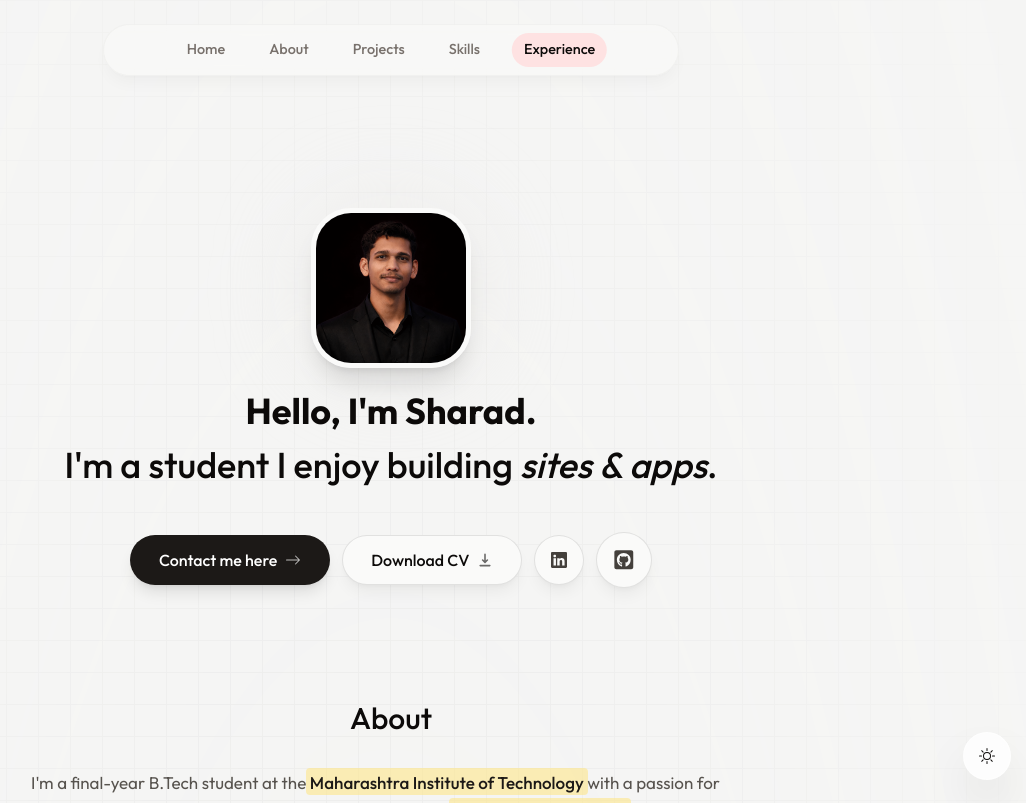
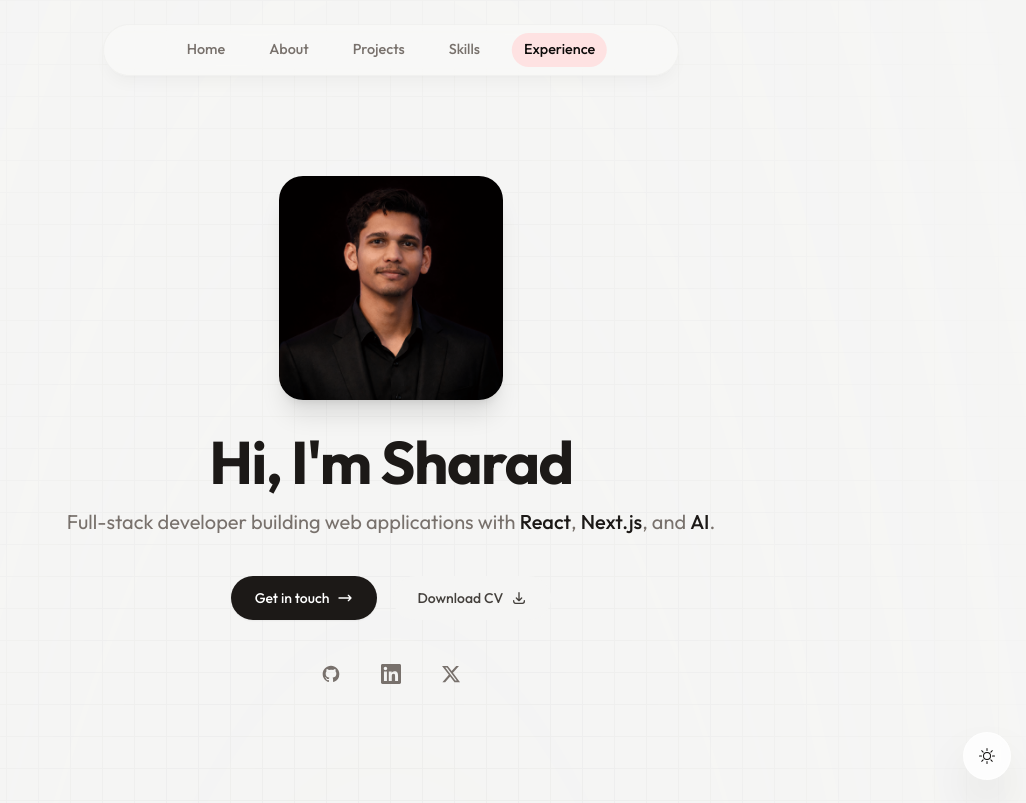
Before and after one commit to code-sharad/portfolio, a Next.js app: page / in a window 1280 px wide. Shown: the top 803 px of the page, without its empty margins (249-1275 px from the left). Built offline with nearby package versions, Linux system fonts and the light colour scheme.

Commit message:
feat: Update components to Attio design system
- Redesign Intro with larger avatar, cleaner typography
- Redesign Footer with social icons and brand section
- Add header animation delay
- Various style refinements

```diff
--- a/app/components/header.tsx
+++ b/app/components/header.tsx
@@ -16,7 +16,7 @@ function Header() {
         className="fixed top-0 left-1/2 h-[4.5rem] w-full rounded-none border border-stone-200/40 bg-stone-50/60 shadow-lg shadow-black/[0.03] backdrop-blur-[0.5rem] sm:top-6 sm:h-[3.25rem] sm:w-[36rem] sm:rounded-full dark:bg-stone-900/80 dark:border-white/10 dark:shadow-black/[0.1]"
         initial={{ y: -100, x: "-50%", opacity: 0 }}
         animate={{ y: 0, x: "-50%", opacity: 1 }}
-        transition={{delay:1}}
+        transition={{ delay: 1 }}
       ></motion.div>
 
       <nav className="flex fixed top-[0.15rem] left-1/2 h-12 -translate-x-1/2 py-2 sm:top-[1.7rem] sm:h-[initial] sm:py-0">
@@ -29,6 +29,7 @@ function Header() {
               key={link.hash}
               initial={{ y: -100, opacity: 0 }}
               animate={{ y: 0, opacity: 1 }}
+              transition={{ delay: 1 }}
             >
               <Link
                 onClick={() => {
--- a/app/components/intro.tsx
+++ b/app/components/intro.tsx
@@ -1,159 +1,129 @@
 "use client";
 import Image from "next/image";
-import React, { useEffect } from "react";
+import React from "react";
 import { motion } from "framer-motion";
 import Link from "next/link";
-import { BsArrowRight, BsLinkedin } from "react-icons/bs";
-import { HiDownload } from "react-icons/hi";
-import { LuLinkedin } from "react-icons/lu";
-import { FaGithub, FaGithubSquare } from "react-icons/fa";
-import { useInView } from "react-intersection-observer";
-
-import { useActiveSectionContext } from "@/context/active-session-context";
 import useSectionInView from "@/lib/hooks";
-
-import MagneticButton from "./magnetic-button";
 
 function Intro() {
   const { ref } = useSectionInView("Home", 0.5);
-
-  const contactButton = () => {
-    const recipientEmail = "codesharad@gmail.com";
-    const gmailAppUrl = `googlegmail://co?to=${recipientEmail}`;
-    window.location.href = gmailAppUrl;
-
-    // Fallback for desktop or if the Gmail app link doesn't work
-    window.setTimeout(() => {
-      const gmailWebUrl = `https://mail.google.com/mail/?view=cm&fs=1&to=${recipientEmail}`;
-      window.location.href = gmailWebUrl;
-    }, 100);
-  };
-
-  const animation = {
-    initial: { y: "100%" },
-    enter: (i: number) => ({
-      y: "0",
-      transition: {
-        duration: 0.75,
-        ease: [0.33, 1, 0.68, 1],
-        delay: 0.075 * i,
-      },
-    }),
-  };
 
   return (
     <section
       ref={ref}
       id="home"
-      className=" my-28 max-w-[50rem] text-center sm:mb-0 scroll-mt-[100rem]"
+      className="min-h-[85vh] flex flex-col items-center justify-center px-6 scroll-mt-[100rem]"
     >
-      <div className="flex items-center justify-center ">
-        <div className="relative">
+      {/* Profile Image */}
       <motion.div
-            initial={{ opacity: 0, scale: 0 }}
+        initial={{ opacity: 0, scale: 0.9 }}
         animate={{ opacity: 1, scale: 1 }}
-            transition={{
-              type: "tween",
-              duration: 0.2,
-            }}
+        transition={{ duration: 0.5, ease: "easeOut" }}
+        className="mb-8"
       >
         <div className="relative">
-              <div className="z-10 relative">
           <Image
             src="/sharad.png"
-                  alt="Sharad portrait"
-                  width="192"
-                  height="192"
-                  quality="95"
+            alt="Sharad"
+            width="224"
+            height="224"
+            quality="100"
             priority={true}
-                  className="h-24 w-24 rounded-[1.5rem] object-cover border-[0.35rem] border-stone-50 shadow-xl shadow-black/10 sm:h-[10rem] sm:w-[10rem] sm:rounded-[2.5rem] dark:border-stone-900/50 dark:shadow-black/40"
+            className="h-36 w-36 sm:h-48 sm:w-48 md:h-56 md:w-56 rounded-3xl object-cover border-1 border-white dark:border-stone-800 shadow-xl"
           />
-              </div>
-              {/* Decorative background blur for depth */}
-              <div className="absolute inset-0 -z-10 bg-stone-200/50 blur-2xl rounded-full dark:bg-stone-800/50 transform scale-110"></div>
+
         </div>
       </motion.div>
-          <motion.span
-            className="absolute bottom-2 right-2 text-3xl  md:text-4xl"
-            initial={{ opacity: 0, scale: 0 }}
-            animate={{ opacity: 1, scale: 1 }}
-            transition={{
-              // type: "spring",
-              stiffness: 125,
-              delay: 0.1,
-              duration: 0.7,
-            }}
-          ></motion.span>
-        </div>
-      </div>
 
-      <div className="mb-10 mt-4 px-4 text-2xl font-medium !leading-[1.5] sm:text-4xl overflow-hidden">
+      {/* Heading */}
       <motion.div
-          variants={animation}
-          initial="initial"
-          animate="enter"
-          custom={0}
+        initial={{ opacity: 0, y: 20 }}
+        animate={{ opacity: 1, y: 0 }}
+        transition={{ duration: 0.5, delay: 0.1 }}
+        className="text-center max-w-2xl"
       >
-          <span className="font-bold">Hello, I'm <span className="text-gradient">Sharad.</span></span>
+        <h1 className="text-4xl sm:text-5xl md:text-6xl font-bold tracking-tight text-stone-900 dark:text-stone-100 leading-[1.1]">
+          Hi, I'm Sharad
+        </h1>
+        <p className="mt-4 text-lg sm:text-xl text-stone-500 dark:text-stone-400 leading-relaxed">
+          Full-stack developer building web applications with{" "}
+          <span className="text-stone-900 dark:text-stone-100 font-medium">React</span>,{" "}
+          <span className="text-stone-900 dark:text-stone-100 font-medium">Next.js</span>, and{" "}
+          <span className="text-stone-900 dark:text-stone-100 font-medium">AI</span>.
+        </p>
       </motion.div>
+
+      {/* CTA Buttons */}
       <motion.div
-          variants={animation}
-          initial="initial"
-          animate="enter"
-          custom={1}
+        initial={{ opacity: 0, y: 20 }}
+        animate={{ opacity: 1, y: 0 }}
+        transition={{ duration: 0.5, delay: 0.2 }}
+        className="mt-10 flex flex-wrap items-center justify-center gap-4"
       >
-          I'm a student <span className="font-bold"></span> I enjoy building{" "}
-          <span className="italic">sites & apps</span>.
-        </motion.div>
-      </div>
+        {/* Primary CTA */}
+        <a
+          href="mailto:codesharad@gmail.com"
+          className="inline-flex items-center gap-2 px-6 py-3 text-sm font-medium text-white bg-stone-900 dark:bg-stone-100 dark:text-stone-900 rounded-full hover:bg-stone-800 dark:hover:bg-white transition-colors shadow-sm"
+        >
+          Get in touch
+          <svg className="w-4 h-4" fill="none" viewBox="0 0 24 24" stroke="currentColor">
+            <path strokeLinecap="round" strokeLinejoin="round" strokeWidth={2} d="M17 8l4 4m0 0l-4 4m4-4H3" />
+          </svg>
+        </a>
 
-      <motion.div
-        className="flex flex-col sm:flex-row items-center justify-center gap-3 px-4 font-medium"
-        initial={{ opacity: 0, y: 100 }}
-        animate={{ opacity: 1, y: 0 }}
-        transition={{
-          delay: 0.1,
-        }}
-      >
-        <MagneticButton>
-          <a href="mailto:codesharad@gmail.com">
-            <span className="bg-stone-900 text-white px-7 py-3 flex gap-2 items-center justify-center rounded-full outline-none hover:bg-stone-950 transition group shadow-lg shadow-black/[0.1] dark:bg-stone-800 dark:text-white/90 dark:border-white/10 border border-transparent">
-              <button type="submit">Contact me here </button>
-              <BsArrowRight className="opacity-70 group-hover:translate-x-1 transition " />
-            </span>
-          </a>
-        </MagneticButton>
-
-        <MagneticButton>
+        {/* Secondary CTA */}
         <a
           href="/Sharad_Bhadait.pdf"
-            download={"Sharad_Bhadait"}
-            className="group bg-stone-50 px-7 py-3 flex items-center gap-2 rounded-full outline-none transition cursor-pointer borderBlack dark:bg-white/10 shadow-lg shadow-black/[0.05]"
+          download="Sharad_Bhadait"
+          className="inline-flex items-center gap-2 px-6 py-3 text-sm font-medium text-stone-700 dark:text-stone-300 bg-stone-100 dark:bg-stone-800 rounded-full hover:bg-stone-200 dark:hover:bg-stone-700 transition-colors"
         >
           Download CV
-            <HiDownload className="opacity-60 group-hover:translate-y-1 transition" />
+          <svg className="w-4 h-4" fill="none" viewBox="0 0 24 24" stroke="currentColor">
+            <path strokeLinecap="round" strokeLinejoin="round" strokeWidth={2} d="M4 16v1a3 3 0 003 3h10a3 3 0 003-3v-1m-4-4l-4 4m0 0l-4-4m4 4V4" />
+          </svg>
         </a>
-        </MagneticButton>
+      </motion.div>
 
-        <MagneticButton>
-          <a
-            href="https://www.linkedin.com/in/sharad-bhadait-378753251/"
-            target="_blank"
-            className="bg-stone-50 p-4 text-stone-700 hover:text-stone-950 flex items-center gap-2 rounded-full transition cursor-pointer borderBlack dark:bg-white/10 dark:text-white/90 shadow-lg shadow-black/[0.05]"
+      {/* Social Links */}
+      <motion.div
+        initial={{ opacity: 0 }}
+        animate={{ opacity: 1 }}
+        transition={{ duration: 0.5, delay: 0.3 }}
+        className="mt-8 flex items-center gap-4"
       >
-            <BsLinkedin />
-          </a>
-        </MagneticButton>
-
-        <MagneticButton>
         <a
           href="https://github.com/code-sharad"
           target="_blank"
-            className="bg-stone-50 p-4 text-stone-700 flex items-center gap-2 text-[1.35rem] rounded-full hover:text-stone-950 transition cursor-pointer borderBlack dark:bg-white/10 dark:text-white/90 shadow-lg shadow-black/[0.05]"
+          rel="noopener noreferrer"
+          className="p-3 text-stone-500 hover:text-stone-900 dark:hover:text-stone-100 hover:bg-stone-100 dark:hover:bg-stone-800 rounded-full transition-all"
+          aria-label="GitHub"
         >
-            <FaGithubSquare />
+          <svg className="w-5 h-5" fill="currentColor" viewBox="0 0 24 24">
+            <path fillRule="evenodd" d="M12 2C6.477 2 2 6.484 2 12.017c0 4.425 2.865 8.18 6.839 9.504.5.092.682-.217.682-.483 0-.237-.008-.868-.013-1.703-2.782.605-3.369-1.343-3.369-1.343-.454-1.158-1.11-1.466-1.11-1.466-.908-.62.069-.608.069-.608 1.003.07 1.531 1.032 1.531 1.032.892 1.53 2.341 1.088 2.91.832.092-.647.35-1.088.636-1.338-2.22-.253-4.555-1.113-4.555-4.951 0-1.093.39-1.988 1.029-2.688-.103-.253-.446-1.272.098-2.65 0 0 .84-.27 2.75 1.026A9.564 9.564 0 0112 6.844c.85.004 1.705.115 2.504.337 1.909-1.296 2.747-1.027 2.747-1.027.546 1.379.202 2.398.1 2.651.64.7 1.028 1.595 1.028 2.688 0 3.848-2.339 4.695-4.566 4.943.359.309.678.92.678 1.855 0 1.338-.012 2.419-.012 2.747 0 .268.18.58.688.482A10.019 10.019 0 0022 12.017C22 6.484 17.522 2 12 2z" clipRule="evenodd" />
+          </svg>
         </a>
-        </MagneticButton>
+        <a
+          href="https://www.linkedin.com/in/sharad-bhadait/"
+          target="_blank"
+          rel="noopener noreferrer"
+          className="p-3 text-stone-500 hover:text-stone-900 dark:hover:text-stone-100 hover:bg-stone-100 dark:hover:bg-stone-800 rounded-full transition-all"
+          aria-label="LinkedIn"
+        >
+          <svg className="w-5 h-5" fill="currentColor" viewBox="0 0 24 24">
+            <path d="M20.447 20.452h-3.554v-5.569c0-1.328-.027-3.037-1.852-3.037-1.853 0-2.136 1.445-2.136 2.939v5.667H9.351V9h3.414v1.561h.046c.477-.9 1.637-1.85 3.37-1.85 3.601 0 4.267 2.37 4.267 5.455v6.286zM5.337 7.433c-1.144 0-2.063-.926-2.063-2.065 0-1.138.92-2.063 2.063-2.063 1.14 0 2.064.925 2.064 2.063 0 1.139-.925 2.065-2.064 2.065zm1.782 13.019H3.555V9h3.564v11.452zM22.225 0H1.771C.792 0 0 .774 0 1.729v20.542C0 23.227.792 24 1.771 24h20.451C23.2 24 24 23.227 24 22.271V1.729C24 .774 23.2 0 22.222 0h.003z" />
+          </svg>
+        </a>
+        <a
+          href="https://x.com/BhadaitSharad"
+          target="_blank"
+          rel="noopener noreferrer"
+          className="p-3 text-stone-500 hover:text-stone-900 dark:hover:text-stone-100 hover:bg-stone-100 dark:hover:bg-stone-800 rounded-full transition-all"
+          aria-label="X"
+        >
+          <svg className="w-5 h-5" fill="currentColor" viewBox="0 0 24 24">
+            <path d="M18.244 2.25h3.308l-7.227 8.26 8.502 11.24H16.17l-5.214-6.817L4.99 21.75H1.68l7.73-8.835L1.254 2.25H8.08l4.713 6.231zm-1.161 17.52h1.833L7.084 4.126H5.117z" />
+          </svg>
+        </a>
       </motion.div>
     </section>
   );
```
Also changed, not shown: app/components/footer.tsx (+65 -10 lines). Lines whose indentation alone changed are shown as unchanged.
